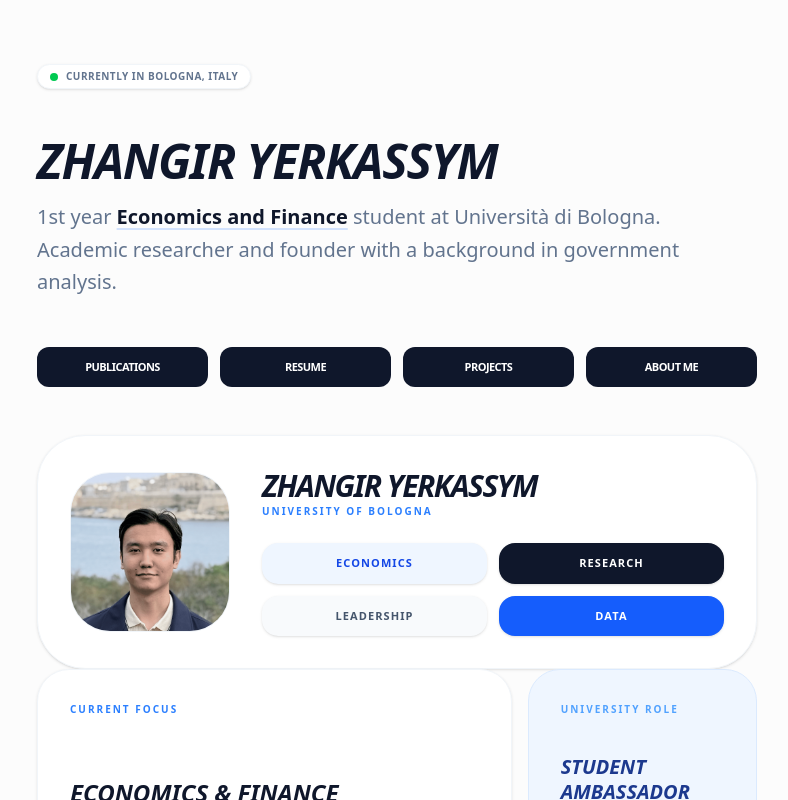
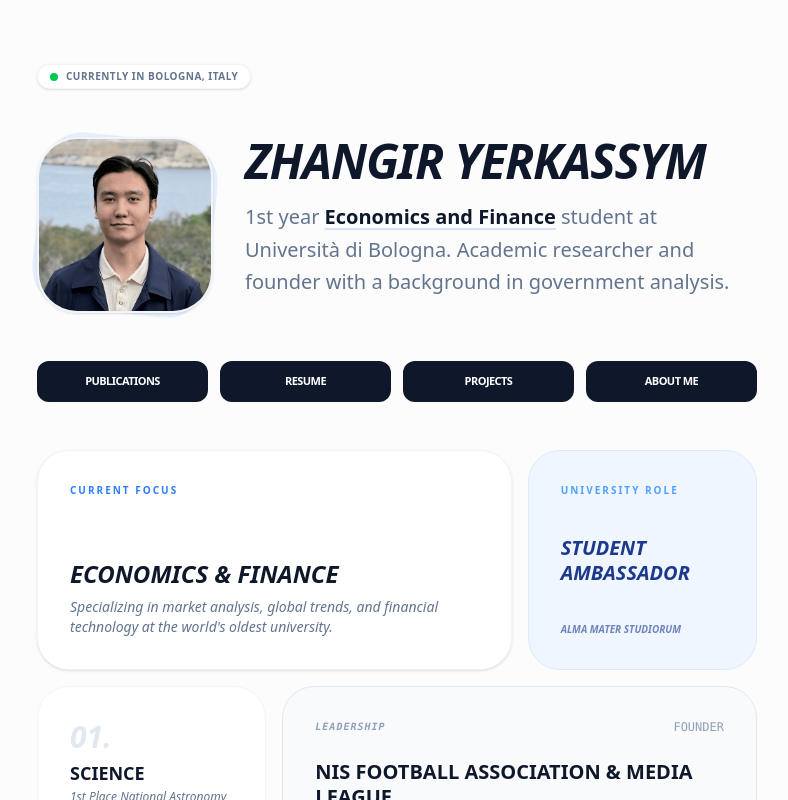
Before and after one commit to JuneiBrunei/jonyportfolio, a Next.js app: page / in a window 1280 px wide. Shown: the top 800 px of the page, without its empty margins (243-1031 px from the left). Built offline with nearby package versions, Linux system fonts and the light colour scheme.

Commit message:
final site version

```diff
--- a/app/page.tsx
+++ b/app/page.tsx
@@ -17,13 +17,29 @@ export default function Home() {
         </div>
 
         {/* Hero Section */}
-        <header className="mb-12">
-          <h1 className="text-5xl font-black tracking-tight mb-4 uppercase italic">Zhangir Yerkassym</h1>
-          <p className="text-xl text-slate-500 max-w-2xl leading-relaxed">
-            1st year <span className="text-slate-900 font-semibold underline decoration-blue-500/20 underline-offset-4">Economics and Finance</span> student at Università di Bologna.
-            Academic researcher and founder with a background in government analysis.
-          </p>
-        </header>
+<header className="mb-12 flex flex-col md:flex-row items-center md:items-start gap-8">
+
+  {/* Фотография слева */}
+  <div className="w-32 h-32 md:w-44 md:h-44 flex-shrink-0 relative">
+    <div className="absolute inset-0 bg-blue-500/10 rounded-[2.5rem] rotate-6 group-hover:rotate-0 transition-transform duration-500"></div>
+    <img
+      src="/me.png"
+      alt="Zhangir Yerkassym"
+      className="relative z-10 w-full h-full object-cover rounded-[2.5rem] border-2 border-slate-100 shadow-sm"
+    />
+  </div>
+
+  {/* Текст справа */}
+  <div className="flex flex-col">
+    <h1 className="text-5xl font-black tracking-tight mb-4 uppercase italic text-center md:text-left">
+      Zhangir Yerkassym
+    </h1>
+    <p className="text-xl text-slate-500 max-w-2xl leading-relaxed text-center md:text-left">
+      1st year <span className="text-slate-900 font-semibold underline decoration-blue-500/20 underline-offset-4">Economics and Finance</span> student at Università di Bologna.
+      Academic researcher and founder with a background in government analysis.
+    </p>
+  </div>
+</header>
 
         {/* Navigation Buttons */}
         <div className="grid grid-cols-2 md:grid-cols-4 gap-3 mb-12">
@@ -40,45 +56,6 @@ export default function Home() {
             About Me
           </Link>
         </div>
-
-        <div className="md:col-span-2 p-8 rounded-[3rem] bg-white border border-slate-100 shadow-sm flex flex-col md:flex-row items-center gap-8">
-
-  {/* Фотография: небольшая и аккуратная, как в начале */}
-  <div className="w-32 h-32 md:w-40 md:h-40 relative flex-shrink-0 bg-slate-50 rounded-[2.5rem] overflow-hidden border border-slate-100">
-    <img
-      src="/me.png"
-      alt="Zhangir Yerkassym"
-      className="w-full h-full object-cover object-top scale-105 hover:scale-110 transition-transform duration-500"
-    />
-  </div>
-
-  {/* Правая часть: Имя + Кнопки в два ряда */}
-  <div className="flex flex-col flex-grow">
-    <div className="mb-6 text-center md:text-left">
-      <h1 className="text-3xl font-black italic uppercase tracking-tighter text-slate-900">
-        Zhangir Yerkassym
-      </h1>
-      <p className="text-[10px] font-bold text-blue-500 uppercase tracking-[0.2em]">University of Bologna</p>
-    </div>
-
-    {/* Кнопки в два ряда (сетка 2x2) */}
-    <div className="grid grid-cols-2 gap-3">
-      {[
-        { label: 'Economics', color: 'bg-blue-50 text-blue-700' },
-        { label: 'Research', color: 'bg-slate-900 text-white' },
-        { label: 'Leadership', color: 'bg-slate-50 text-slate-600' },
-        { label: 'Data', color: 'bg-blue-600 text-white' }
-      ].map((btn, i) => (
-        <div
-          key={i}
-          className={`py-3 px-4 rounded-2xl text-[11px] font-black uppercase tracking-widest text-center shadow-sm hover:opacity-80 transition-opacity cursor-default ${btn.color}`}
-        >
-          {btn.label}
-        </div>
-      ))}
-    </div>
-  </div>
-</div>
 
         {/* Bento Grid Layout */}
         <div className="grid grid-cols-1 md:grid-cols-3 gap-4 mb-10">
```
